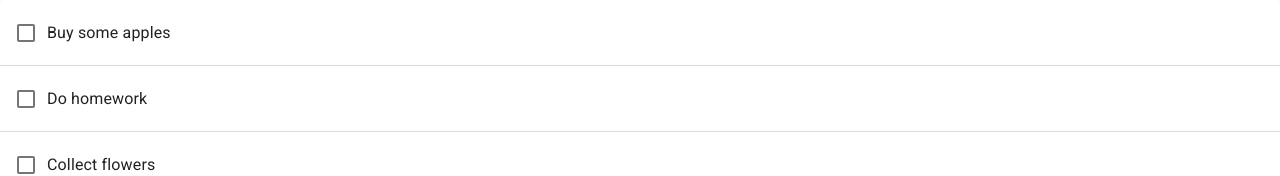
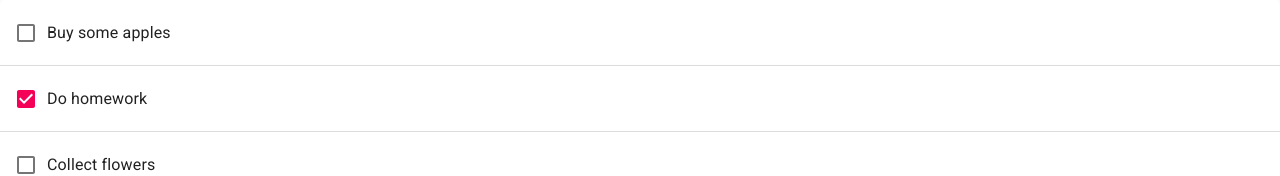
Before and after one commit to NyCodeGHG/todo-app, a React (Create React App) app: page / in a window 1280 px wide. Shown: the top 176 px of the page. Built offline with nearby package versions, Linux system fonts and the light colour scheme.

Commit message:
Fixed status display [Closes #1]

```diff
--- a/src/create-dialog/CreateDialog.js
+++ b/src/create-dialog/CreateDialog.js
@@ -35,10 +35,10 @@ export default function CreateDialog(props) {
         });
     }
 
-    function handleDoneChange(done) {
+    function handleDoneChange(event) {
         setTodo({
             ...todo,
-            done
+            done: event.target.value
         });
     }
 
--- a/src/todo-list/TodoList.js
+++ b/src/todo-list/TodoList.js
@@ -74,7 +74,9 @@ export default function TodoList({ todos, setTodos }) {
                 <FormControlLabel
                     onClick={ (event) => event.stopPropagation() }
                     onFocus={ (event) => event.stopPropagation() }
-                    control={ <Checkbox value={ todo.done } onChange={ (event) => handleChange(event, todo.id) }/> }
+                    checked={ todo.done }
+                    onChange={ (event) => handleChange(event, todo.id) }
+                    control={ <Checkbox/> }
                     label={ todo.title }>
                 </FormControlLabel>
             </AccordionSummary>
```
